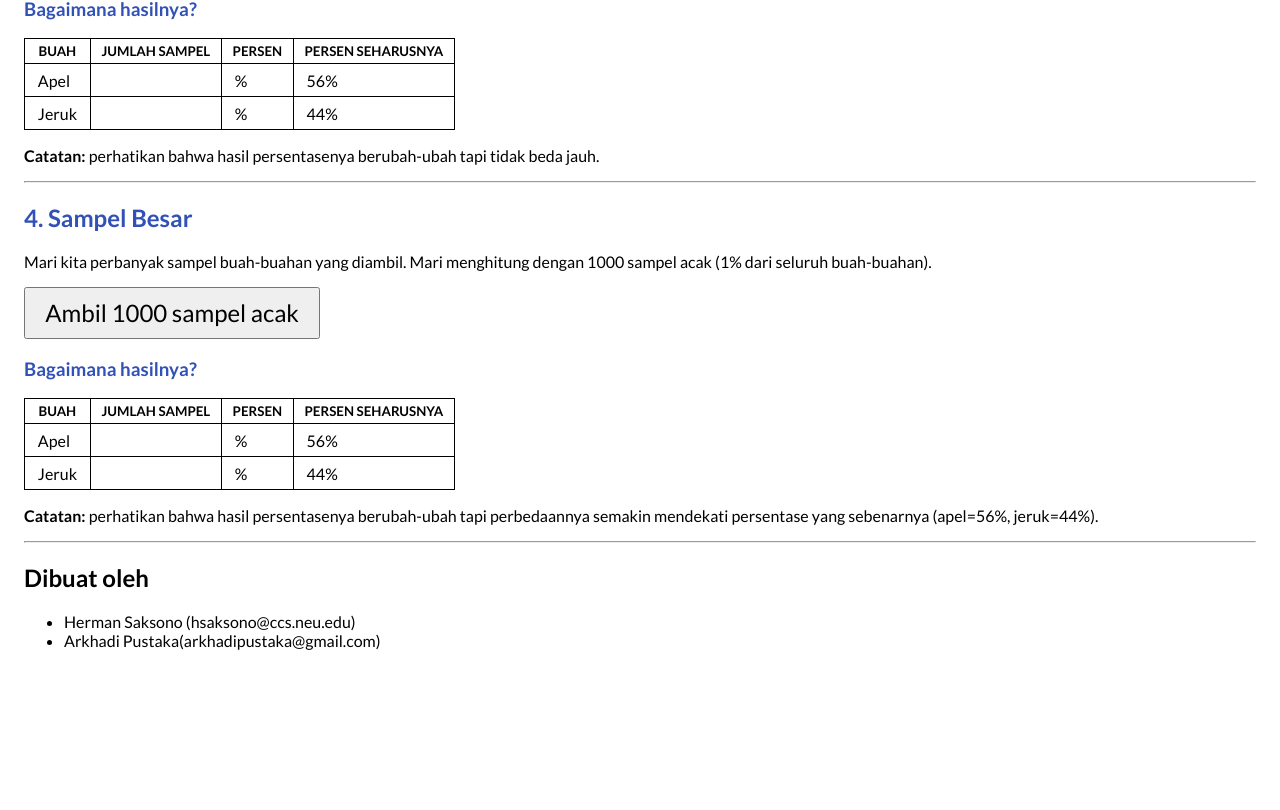
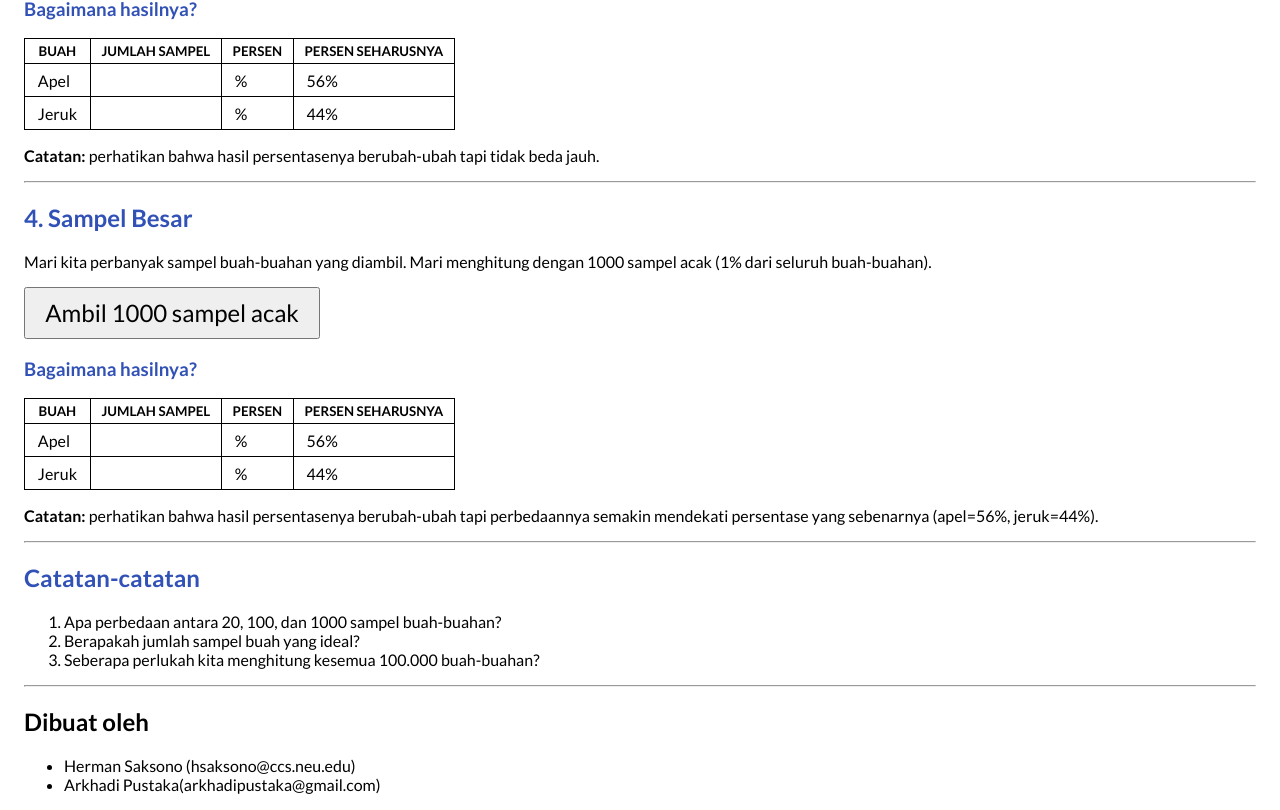
Before and after one commit to hermansaksono/random_sampling, an Angular app: page / in a window 1280 px wide. Shown: the part 1228-2038 px from the top of the page. Before the commit the page ends 1894 px from the top, so only its background shows below. Built offline with nearby package versions, Linux system fonts and the light colour scheme.

Commit message:
Add initial reflection questions

```diff
--- a/src/app/simple-random/simple-random.component.html
+++ b/src/app/simple-random/simple-random.component.html
@@ -137,3 +137,12 @@
   <b>Catatan:</b> perhatikan bahwa hasil persentasenya berubah-ubah tapi perbedaannya semakin mendekati persentase
   yang sebenarnya (apel={{ applePercent }}%, jeruk={{ orangePercent }}%).
 </p>
+
+<hr />
+
+<h2>Catatan-catatan</h2>
+<ol>
+  <li>Apa perbedaan antara 20, 100, dan 1000 sampel buah-buahan?</li>
+  <li>Berapakah jumlah sampel buah yang ideal?</li>
+  <li>Seberapa perlukah kita menghitung kesemua 100.000 buah-buahan?</li>
+</ol>
```
